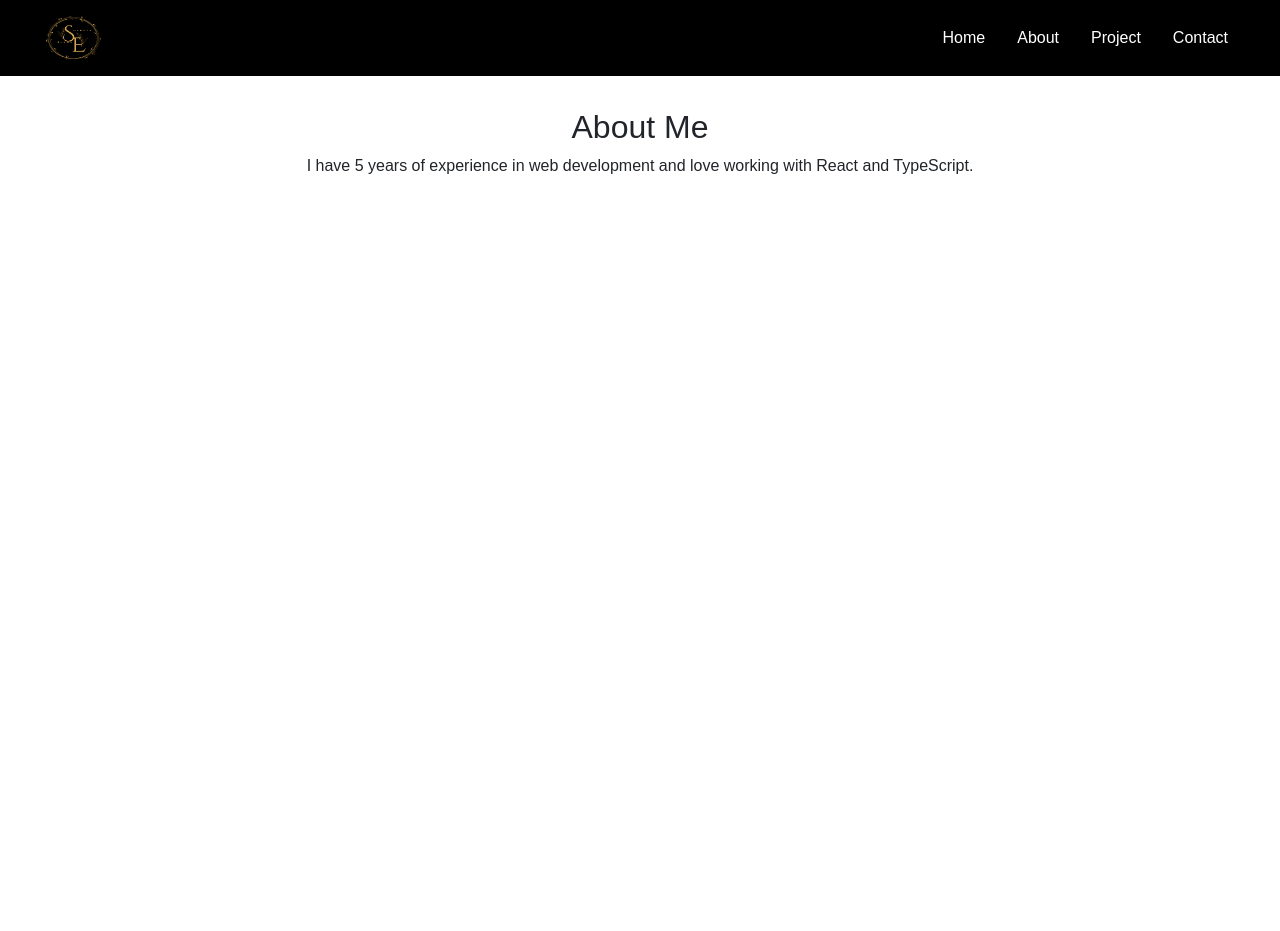
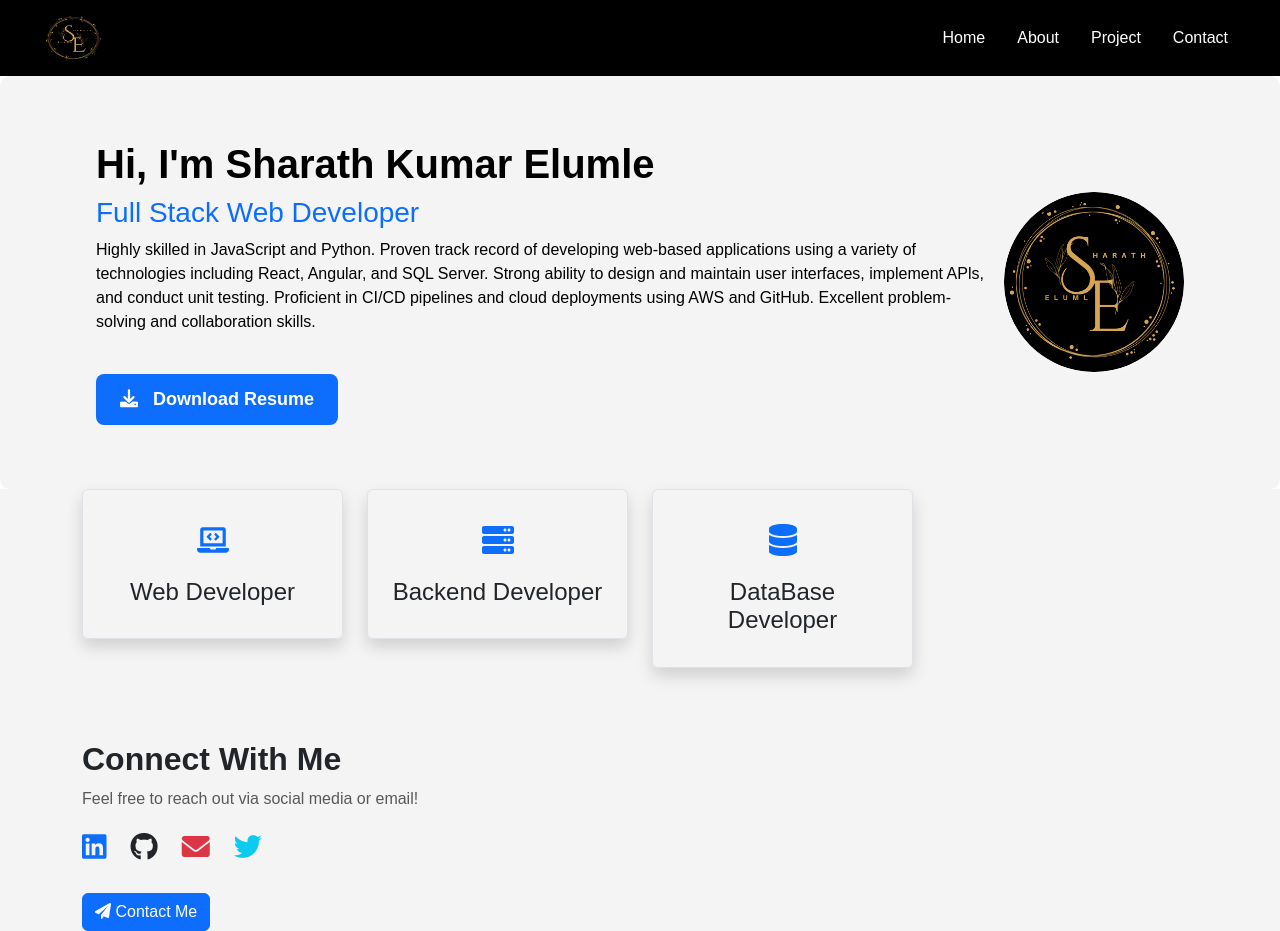
Before and after one commit to SharathElumle23/my-profile, a React (Vite) app: page /#/about in a window 1280 px wide. Before the commit the page ends 800 px from the top, so only its background shows below. Built offline with nearby package versions, Linux system fonts and the light colour scheme.

Commit message:
added about

```diff
--- a/package.json
+++ b/package.json
@@ -23,6 +23,7 @@
     "react": "^18.3.1",
     "react-dom": "^18.3.1",
     "react-icons": "^5.4.0",
+    "react-parallax-tilt": "^1.7.288",
     "react-router-dom": "^7.1.5",
     "react-vertical-timeline-component": "^3.5.2",
     "styled-components": "^6.1.14",
--- a/src/App.css
+++ b/src/App.css
@@ -22,3 +22,6 @@
     background-color: #004080; /* Even darker blue on click */
     transform: translateY(0); /* Reset lift effect */
   }
+  .service-card:hover {
+    transform: scale(1.05);
+  }
--- a/src/App.tsx
+++ b/src/App.tsx
@@ -14,9 +14,8 @@ const App: React.FC = () => {
         <GlobalStyles />
         <Navbar />
         <Routes>
-          <Route path="/" element={<MainPage />} />
-          <Route path="/about" element={<AboutPage />} />
           <Route path="*" element={<MainPage />} />
+          <Route path="/about" element={<AboutPage show={true} />} />
           <Route path="/projects" element={<Experience />} />
           <Route path="/contact" element={<Contact />} />
         </Routes>
--- a/src/Components/AboutPage/AboutPage.tsx
+++ b/src/Components/AboutPage/AboutPage.tsx
@@ -1,20 +1,181 @@
 import React from "react";
+import { profileSummary } from "../MockData";
+
+// Example icons for services, replace these with actual icon components or images
+import { FaLaptopCode, FaServer, FaDatabase } from "react-icons/fa";
 import styled from "styled-components";
+import { Link } from "react-router-dom";
 
-const AboutSection = styled.section`
-  padding: 2rem;
+interface aboutInt {
+  show: boolean;
+}
+
+const HeroSection = styled.section`
+  display: flex;
+  flex-direction: column;
+  align-items: center;
+  padding: 4rem 2rem;
+  background: linear-gradient(to right, #f4f4f4, #f4f4f4);
+  color: black;
   text-align: center;
+  border-radius: 10px;
+
+  @media (min-width: 768px) {
+    flex-direction: row;
+    justify-content: space-between;
+    text-align: left;
+    padding: 4rem 6rem;
+  }
 `;
+const DownloadButton = styled.a`
+  display: inline-block;
+  padding: 12px 24px;
+  font-size: 18px;
+  font-weight: bold;
+  color: #fff;
+  background-color: #0d6efd;
+  border-radius: 8px;
+  text-decoration: none;
+  cursor: pointer;
+  transition: background-color 0.3s ease, transform 0.2s ease;
+  margin-top: 1.5rem; /* More spacing */
 
-const About: React.FC = () => {
+  &:hover {
+    background-color: rgb(1, 228, 69);
+    transform: translateY(-3px);
+  }
+
+  &:active {
+    background-color: #cc8800;
+    transform: translateY(0);
+  }
+
+  i {
+    margin-right: 10px;
+  }
+`;
+const Logo = styled.img`
+  width: 120px; /* Adjust logo size */
+  height: auto;
+  border-radius: 50%;
+  box-shadow: 0 4px 10px rgba(255, 255, 255, 0.2);
+
+  @media (min-width: 768px) {
+    width: 180px; /* Larger logo on larger screens */
+  }
+`;
+const About: React.FC<aboutInt> = ({ show }) => {
+  const services = [
+    {
+      title: "Web Developer",
+      icon: <FaLaptopCode />,
+    },
+    {
+      title: "Backend Developer",
+      icon: <FaServer />,
+    },
+    {
+      title: "DataBase Developer",
+      icon: <FaDatabase />,
+    },
+  ];
+
   return (
-    <AboutSection>
-      <h2>About Me</h2>
-      <p>
-        I have 5 years of experience in web development and love working with
-        React and TypeScript.
-      </p>
-    </AboutSection>
+    <>
+      <HeroSection>
+        <div>
+          <h1 className="fw-bold">Hi, I'm Sharath Kumar Elumle</h1>
+          <h3 className="text-primary">Full Stack Web Developer</h3>
+          <p className="text-black">{profileSummary}</p>
+          <DownloadButton
+            href="src/assets/SharathKumarElumle.pdf"
+            download="SharathKumarElumle.pdf"
+          >
+            <i className="fas fa-download"></i> Download Resume
+          </DownloadButton>
+        </div>
+
+        <div>
+          <Logo src="SE.png" alt="Sharath ELumle Logo" />
+        </div>
+      </HeroSection>
+      {show && (
+        <div
+          style={{
+            background: "linear-gradient(to right, #f4f4f4, #f4f4f4)",
+          }}
+        >
+          <div className="container py-6">
+            <div className="row text-center">
+              {services.map((service, index) => (
+                <div key={index} className="col-12 col-sm-6 col-md-3 mb-4">
+                  <div
+                    className="service-card p-4 shadow rounded border"
+                    style={{
+                      border: "2px solidrgb(5, 6, 8)",
+                      transition: "transform 0.3s ease",
+                    }}
+                  >
+                    <div
+                      className="mb-3"
+                      style={{ fontSize: "2rem", color: "#0d6efd" }}
+                    >
+                      {service.icon}
+                    </div>
+                    <h4>{service.title}</h4>
+                  </div>
+                </div>
+              ))}
+            </div>
+            <div className="mt-5">
+              <h2 className="fw-bold">Connect With Me</h2>
+              <p className="text-muted">
+                Feel free to reach out via social media or email!
+              </p>
+
+              {/* Social Media Links */}
+              <div className="d-flex justify-content gap-4 mt-3">
+                <a
+                  href="https://www.linkedin.com/in/sharath-elumle-b60272129/"
+                  className="text-primary fs-3"
+                  target="_blank"
+                  rel="noopener noreferrer"
+                >
+                  <i className="fab fa-linkedin"></i>
+                </a>
+                <a
+                  href="https://github.com/SharathElumle23/SharathElumle23"
+                  className="text-dark fs-3"
+                  target="_blank"
+                  rel="noopener noreferrer"
+                >
+                  <i className="fab fa-github"></i>
+                </a>
+                <a
+                  href="mailto:sharathelumle23@gmail.com?subject=Hello%20Sharath&body=Hi%2C%20I%20would%20like%20to%20connect%20with%20you."
+                  className="text-danger fs-3"
+                >
+                  <i className="fas fa-envelope"></i>
+                </a>
+                <a
+                  href="https://x.com/sharath_elumle"
+                  className="text-info fs-3"
+                  target="_blank"
+                  rel="noopener noreferrer"
+                >
+                  <i className="fab fa-twitter"></i>
+                </a>
+              </div>
+
+              {/* Contact Button */}
+              <Link to="/contact" className="btn btn-primary mt-4">
+                <i className="fas fa-paper-plane"></i> Contact Me
+              </Link>
+            </div>
+          </div>
+        </div>
+      )}
+    </>
   );
 };
 
--- a/src/Components/MainPage/MainPage.tsx
+++ b/src/Components/MainPage/MainPage.tsx
@@ -1,85 +1,14 @@
 import React from "react";
-import styled from "styled-components";
-import { profileSummary } from "../MockData";
 import Skills from "./Skills";
 import "./Common.css";
 import Experience from "./Experience";
 import Contact from "../ContactCard";
+import About from "../AboutPage/AboutPage";
 
 const MainPage: React.FC = () => {
-  const HeroSection = styled.section`
-    display: flex;
-    flex-direction: column; /* Stack content vertically on small screens */
-    align-items: center;
-    padding: 2rem;
-    background-color: #f4f4f4;
-    text-align: center; /* Center text on small screens */
-
-    @media (min-width: 768px) {
-      flex-direction: row; /* Side-by-side layout on larger screens */
-      justify-content: space-between;
-      text-align: left; /* Align text to the left on larger screens */
-    }
-  `;
-
-  const DownloadButton = styled.a`
-    display: inline-block;
-    padding: 12px 24px;
-    font-size: 16px;
-    font-weight: bold;
-    color: #fff;
-    background-color: #007bff;
-    border: none;
-    border-radius: 5px;
-    text-decoration: none;
-    cursor: pointer;
-    transition: background-color 0.3s ease, transform 0.2s ease;
-    margin-top: 1rem; /* Add spacing above the button */
-
-    &:hover {
-      background-color: #0056b3;
-      transform: translateY(-2px);
-    }
-
-    &:active {
-      background-color: #004080;
-      transform: translateY(0);
-    }
-
-    i {
-      margin-right: 8px;
-    }
-  `;
-
-  const Logo = styled.img`
-    width: 100px; /* Adjust logo size */
-    height: auto; /* Maintain aspect ratio */
-
-    @media (min-width: 768px) {
-      width: 150px; /* Larger logo on larger screens */
-    }
-  `;
-
   return (
     <div>
-      <HeroSection>
-        <div>
-          <h1 style={{ fontWeight: "bold" }}>Hi, I am Sharath Kumar Elumle</h1>
-          <h3>Full Stack Web Developer</h3>
-          <h6>{profileSummary}</h6>
-          <DownloadButton
-            href="src/assets/SharathKumarElumle.pdf"
-            download="SharathKumarElumle.pdf"
-          >
-            <i className="fas fa-download"></i> Download Resume
-          </DownloadButton>
-        </div>
-        <div>
-          <div className="navbar-brand">
-            <Logo src="SE.png" alt="SharathELumle Logo" />
-          </div>
-        </div>
-      </HeroSection>
+      <About show={false} />
       <Skills />
       <Experience />
       <Contact />
```
Also changed, not shown: src/Utils/animation.tsx (added, +103 -0 lines), public/webdev.png (added), 1 other file (tests, documents, lock files or other folders).
